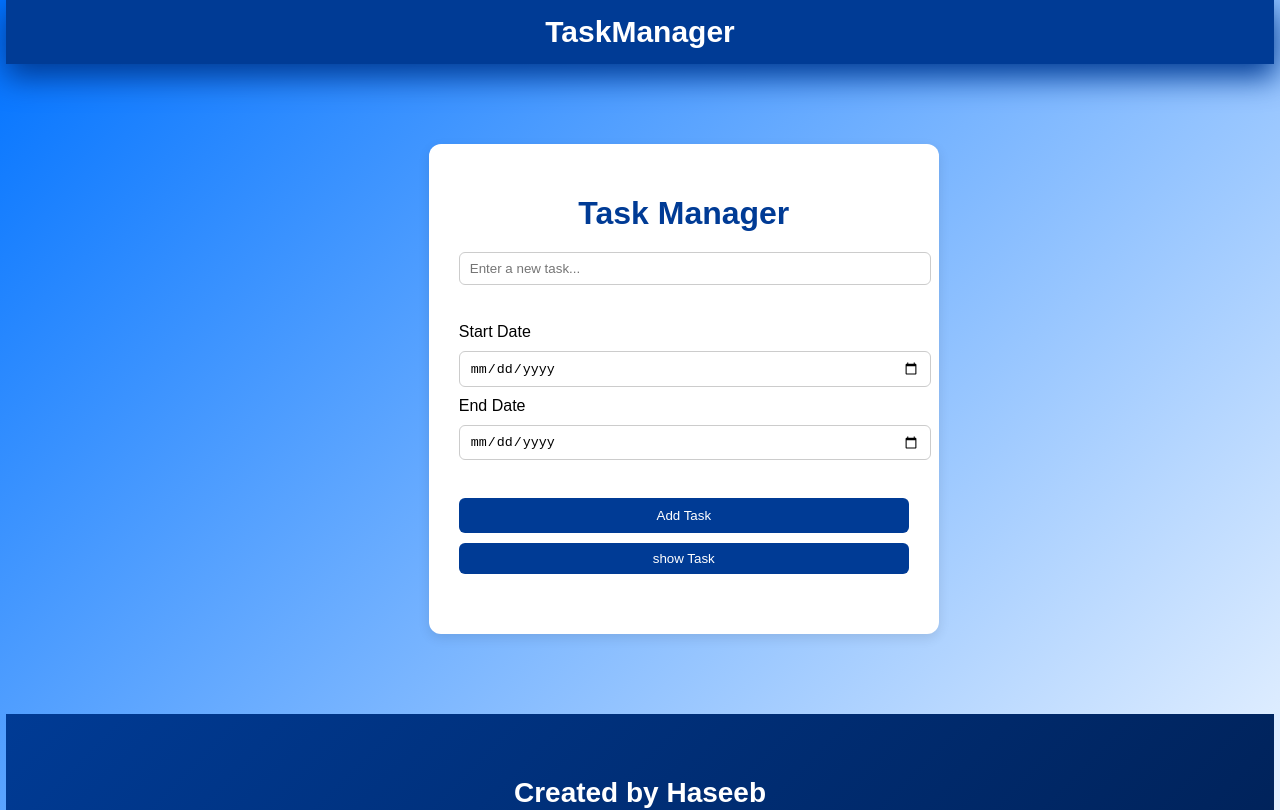
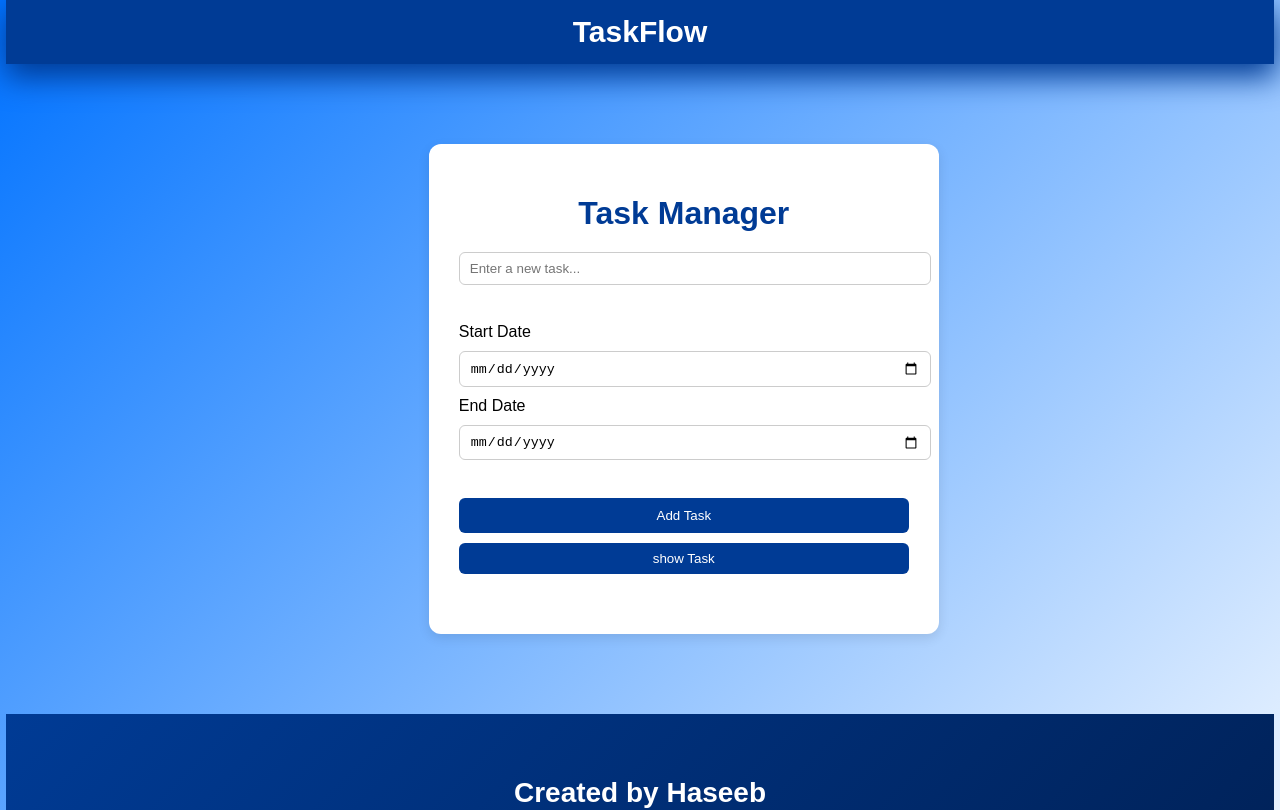
Before and after one commit to Pro-Haseeb/Task-Manager, a React (Create React App) app: page / in a window 1280 px wide. Shown: the top 810 px of the page. Built offline with nearby package versions, Linux system fonts and the light colour scheme.

Commit message:
name changed

```diff
--- a/src/components/navbar.jsx
+++ b/src/components/navbar.jsx
@@ -15,7 +15,7 @@ function Header() {
 
       }}
     >
-      TaskManager
+      TaskFlow
     </header>
   );
 }
--- a/src/page/taskmanager.jsx
+++ b/src/page/taskmanager.jsx
@@ -74,7 +74,7 @@ const Taskmanager = () => {
   const date = new Date().toISOString().split("T")[0];
 
   return (
-    <>
+
     <body
     ref={bgRef}
     >
@@ -145,7 +145,7 @@ const Taskmanager = () => {
 
     </div>
     </body>
-    </>
+
   );
 };
 
```
